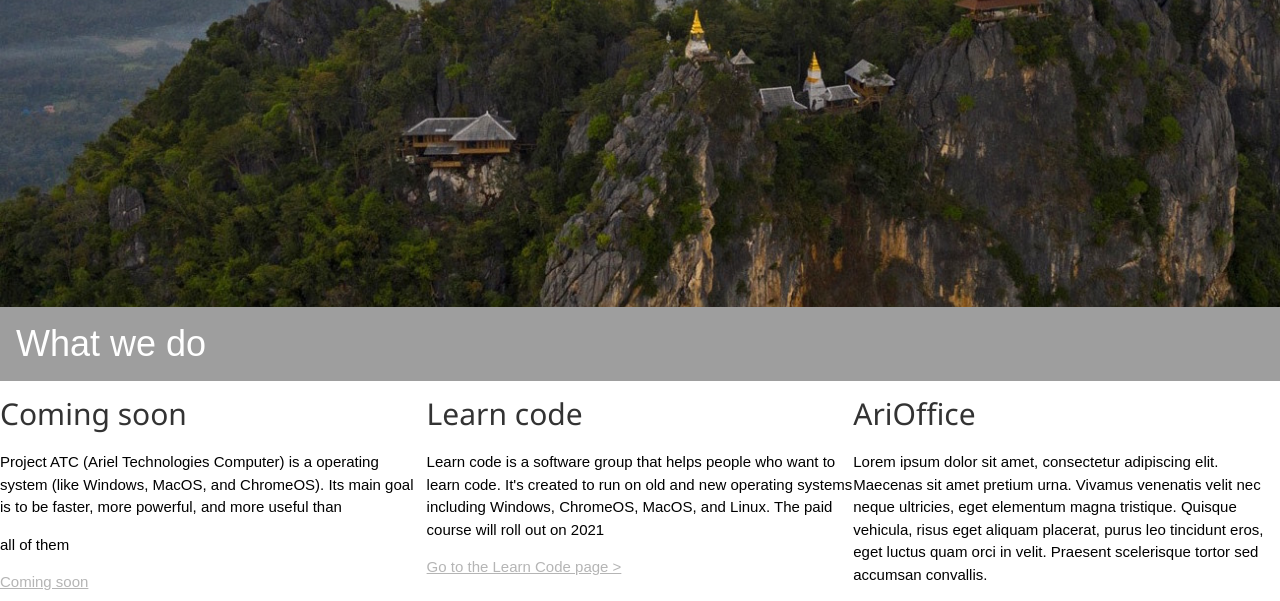
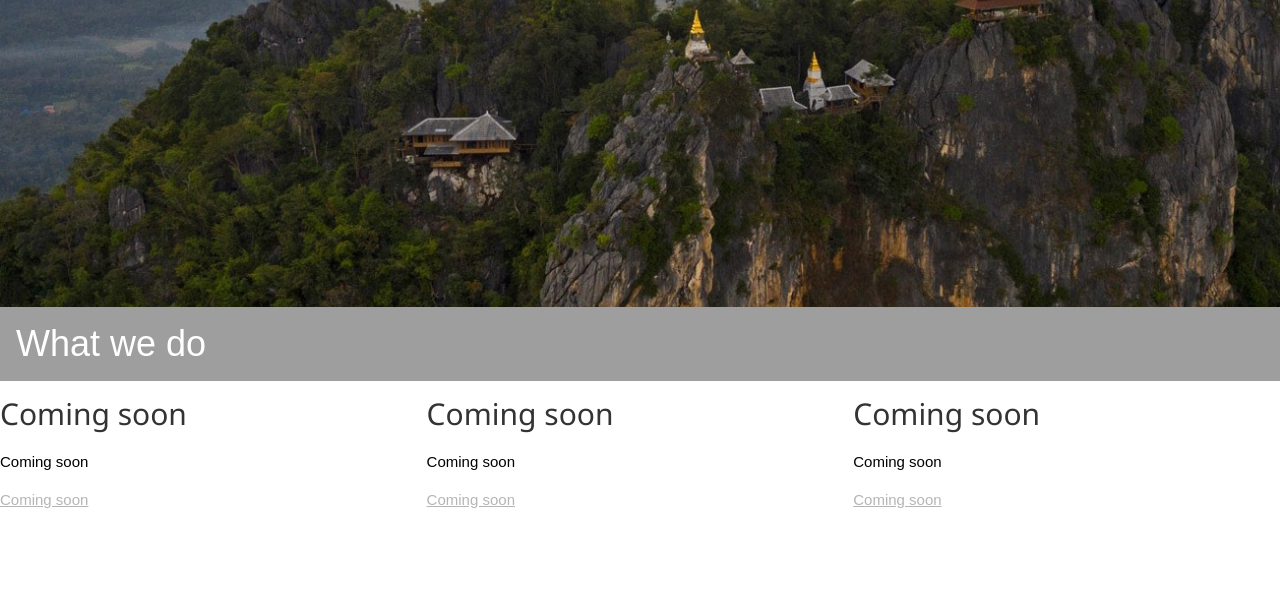
Before and after one commit to Ariel100Araya/AT.com, a plain HTML site: page Index.html in a window 1280 px wide. Shown: the part 493-1094 px from the top of the page. After the commit the page ends 1004 px from the top, so only its background shows below. Drawn offline with Linux system fonts and the light colour scheme.

Commit message:
Canary 3

```diff
--- a/ATBlog/2020design.css
+++ b/ATBlog/2020design.css
@@ -280,6 +280,11 @@ h6 {
 
 /* Imported from user */
 * {box-sizing:border-box}
+
+.black_centered{
+  color: #000;
+  text-align: center;
+}
 
 /* Slideshow container */
 .slideshow-container {
--- a/Index.html
+++ b/Index.html
@@ -49,28 +49,80 @@
                     clearInterval(x);
                     document.getElementById("demo").innerHTML = "Ariel Technologies official website";
                   }
-                }, 1000);
-                </script>
-                <script>
-                  var countDownDate = new Date("Jul 24, 2020 16:00:00").getTime();
-
-                var x = setInterval(function() {
-
-                  var now = new Date().getTime();
-
-                  var distance = countDownDate - now;
-
-                  var days = Math.floor(distance / (1000 * 60 * 60 * 24));
-                  var hours = Math.floor((distance % (1000 * 60 * 60 * 24)) / (1000 * 60 * 60));
-                  var minutes = Math.floor((distance % (1000 * 60 * 60)) / (1000 * 60));
-                  var seconds = Math.floor((distance % (1000 * 60)) / 1000);
-
                   document.getElementById("text1").innerHTML = "SPECIAL EVENT";
 
                   if (distance < 0) {
                     clearInterval(x);
                     document.getElementById("text1").innerHTML = "Welcome";
                   }
+                  document.getElementById("text3").innerHTML = "Coming soon";
+
+                  if (distance < 0) {
+                    clearInterval(x);
+                    document.getElementById("text3").innerHTML = "Go to the ATC page";
+                  }
+                  document.getElementById("text2").innerHTML = "Coming soon";
+
+                    if (distance < 0) {
+                      clearInterval(x);
+                      document.getElementById("text2").innerHTML = "ATC";
+                    }
+
+                    document.getElementById("text3").innerHTML = "Coming soon";
+
+                    if (distance < 0) {
+                      clearInterval(x);
+                      document.getElementById("text3").innerHTML = "Go to the ATC page >";
+                    }
+
+                    document.getElementById("text4").innerHTML = "Coming soon";
+
+                    if (distance < 0) {
+                      clearInterval(x);
+                      document.getElementById("text4").innerHTML = "Project ATC (Ariel Technologies Computer) is a operating system (like Windows, MacOS, and ChromeOS). Its main goal is to be faster, more powerful, and more useful than all of them";
+                    }
+
+                    document.getElementById("text5").innerHTML = "Coming soon";
+
+                    if (distance < 0) {
+                      clearInterval(x);
+                      document.getElementById("text5").innerHTML = "Learn code";
+                    }
+
+                    document.getElementById("text6").innerHTML = "Coming soon";
+
+                    if (distance < 0) {
+                      clearInterval(x);
+                      document.getElementById("text6").innerHTML = "Learn code is a software group that helps people who want to learn code. It's created to run on old and new operating systems including Windows, ChromeOS, MacOS, and Linux. The paid course will roll out on 2021";
+                    }
+
+                    document.getElementById("text7").innerHTML = "Coming soon";
+
+                    if (distance < 0) {
+                      clearInterval(x);
+                      document.getElementById("text7").innerHTML = "Go to the Learn Code page >";
+                    }
+
+                    document.getElementById("text8").innerHTML = "Coming soon";
+
+                    if (distance < 0) {
+                      clearInterval(x);
+                      document.getElementById("text8").innerHTML = "AriOffice 365";
+                    }
+
+                    document.getElementById("text9").innerHTML = "Coming soon";
+
+                    if (distance < 0) {
+                      clearInterval(x);
+                      document.getElementById("text9").innerHTML = "AriOffice 365 allows users to work anywhere and creates productivity around the office and with team mode, you can share it to many people without having to make copies every 3 seconds. The subscription will start in 2021";
+                    }
+
+                    document.getElementById("text10").innerHTML = "Coming soon";
+
+                    if (distance < 0) {
+                      clearInterval(x);
+                      document.getElementById("text10").innerHTML = "Go to the AriOffice 365 page >";
+                    }
                 }, 1000);
                 </script>
               <div class="w3-container w3-gray">
@@ -79,62 +131,19 @@
               <div class="row">
                 <div class="column">
                   <h2 id="text2"></h2>
-                  <p class="black">Project ATC (Ariel Technologies Computer) is a operating system (like Windows, MacOS, and ChromeOS). Its main goal is to be faster, more powerful, and more useful than</p>
-                  <p class="black">all of them</p>
-                  <a href="ATC.html" id="text3">Go to the ATC page ></a>
+                  <p class="black" id="text4"></p>
+                  <a href="ATC.html" id="text3"></a>
                 </div>
-                <script>
-                  var countDownDate = new Date("Jul 24, 2020 16:00:00").getTime();
-
-                var x = setInterval(function() {
-
-                  var now = new Date().getTime();
-
-                  var distance = countDownDate - now;
-
-                  var days = Math.floor(distance / (1000 * 60 * 60 * 24));
-                  var hours = Math.floor((distance % (1000 * 60 * 60 * 24)) / (1000 * 60 * 60));
-                  var minutes = Math.floor((distance % (1000 * 60 * 60)) / (1000 * 60));
-                  var seconds = Math.floor((distance % (1000 * 60)) / 1000);
-
-                  document.getElementById("text3").innerHTML = "Coming soon";
-
-                  if (distance < 0) {
-                    clearInterval(x);
-                    document.getElementById("text3").innerHTML = "Go to the ATC page";
-                  }
-                }, 1000);
-                </script>
-                <script> var countDownDate = new Date("Jul 24, 2020 16:00:00").getTime();
-
-                  var x = setInterval(function() {
-
-                    var now = new Date().getTime();
-
-                    var distance = countDownDate - now;
-
-                    var days = Math.floor(distance / (1000 * 60 * 60 * 24));
-                    var hours = Math.floor((distance % (1000 * 60 * 60 * 24)) / (1000 * 60 * 60));
-                    var minutes = Math.floor((distance % (1000 * 60 * 60)) / (1000 * 60));
-                    var seconds = Math.floor((distance % (1000 * 60)) / 1000);
-
-                    document.getElementById("text2").innerHTML = "Coming soon";
-
-                    if (distance < 0) {
-                      clearInterval(x);
-                      document.getElementById("text2").innerHTML = "ATC";
-                    }
-                  }, 1000);
-  </script>
                 <div class="column">
-                  <h2>Learn code</h2>
-                  <p class="black">Learn code is a software group that helps people who want to learn code. It's created to run on old and new operating systems including Windows, ChromeOS, MacOS, and Linux. The paid course will roll out on 2021</p>
-                  <a href="LearnCode.html">Go to the Learn Code page ></a>
+                  <h2 id="text5"></h2>
+                  <p class="black" id="text6"></p>
+                  <a href="LearnCode.html" id="text7"></a>
                 </div>
 
                 <div class="column">
-                  <h2>AriOffice</h2>
-                  <p class="black">Lorem ipsum dolor sit amet, consectetur adipiscing elit. Maecenas sit amet pretium urna. Vivamus venenatis velit nec neque ultricies, eget elementum magna tristique. Quisque vehicula, risus eget aliquam placerat, purus leo tincidunt eros, eget luctus quam orci in velit. Praesent scelerisque tortor sed accumsan convallis.</p>
+                  <h2 id="text8"></h2>
+                  <p class="black" id="text9"></p>
+                  <a href="AriOffice365.html" id="text10"></a>
                 </div>
               </div>
         </body>
```
Also changed, not shown: ATBlog/index.html (+2 -0 lines).
